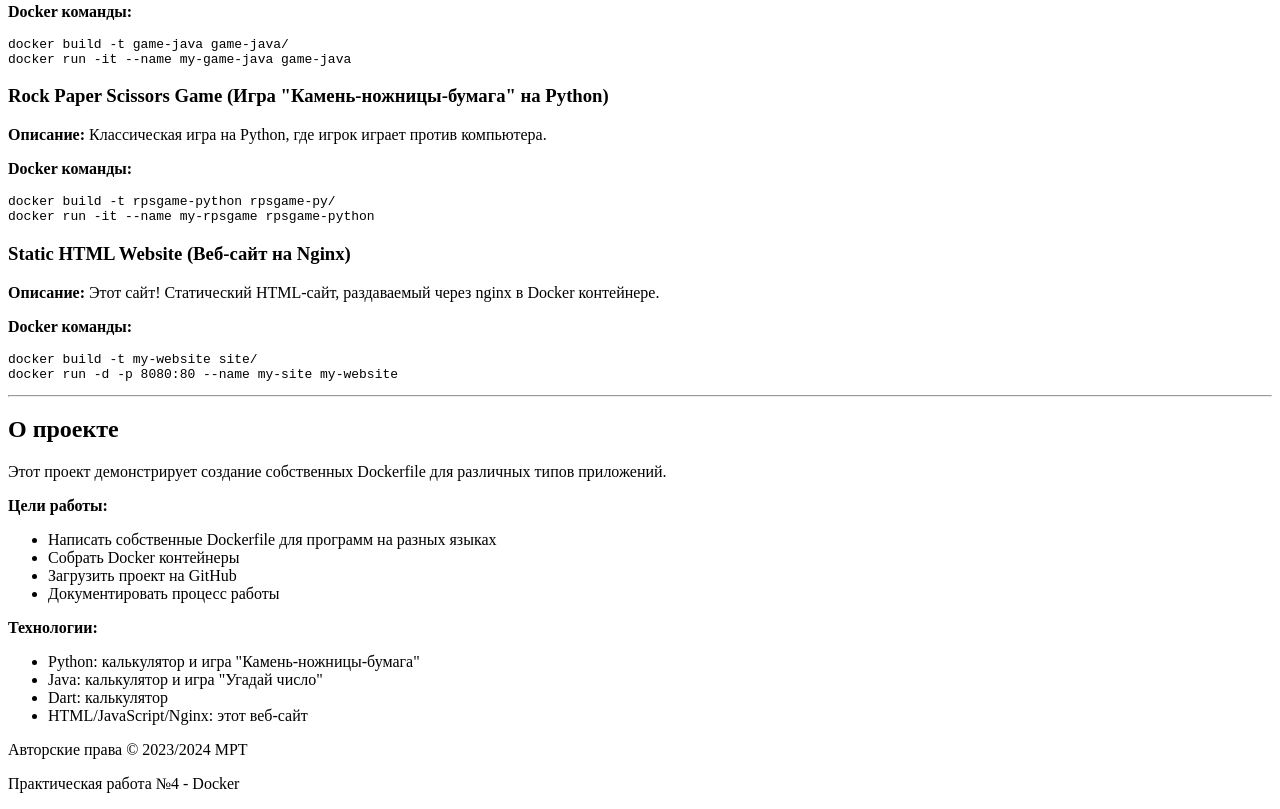
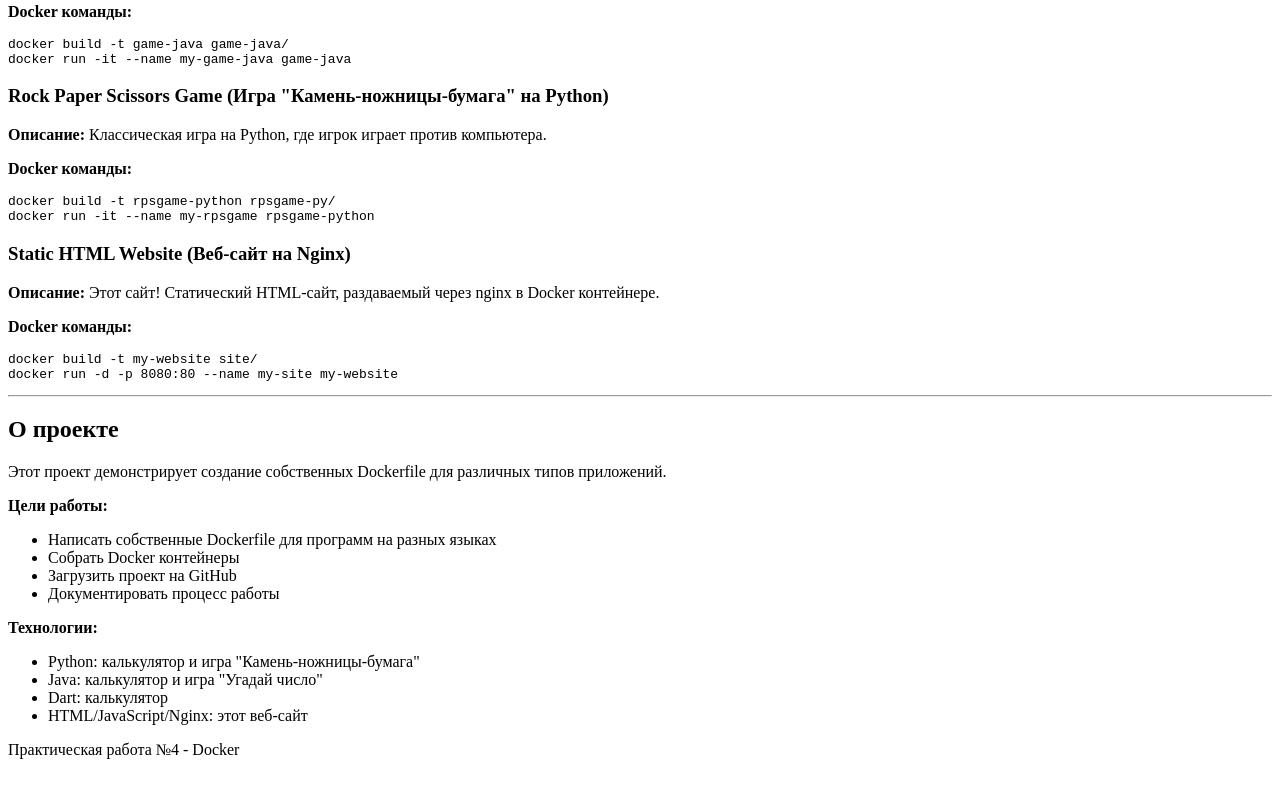
Before and after one commit to kristina523/docker4, a plain HTML site: page site/index.html in a window 1280 px wide. Shown: the part 756-1565 px from the top of the page. After the commit the page ends 1531 px from the top, so only its background shows below. Drawn offline with Linux system fonts and the light colour scheme.

Commit message:
Final update: Simple website with all Docker applications

```diff
--- a/site/index.html
+++ b/site/index.html
@@ -69,7 +69,6 @@ docker run -d -p 8080:80 --name my-site my-website</pre>
     </ul>
 
     <footer>
-        <p>Авторские права © 2023/2024 MPT</p>
         <p>Практическая работа №4 - Docker</p>
     </footer>
 </body>
```
